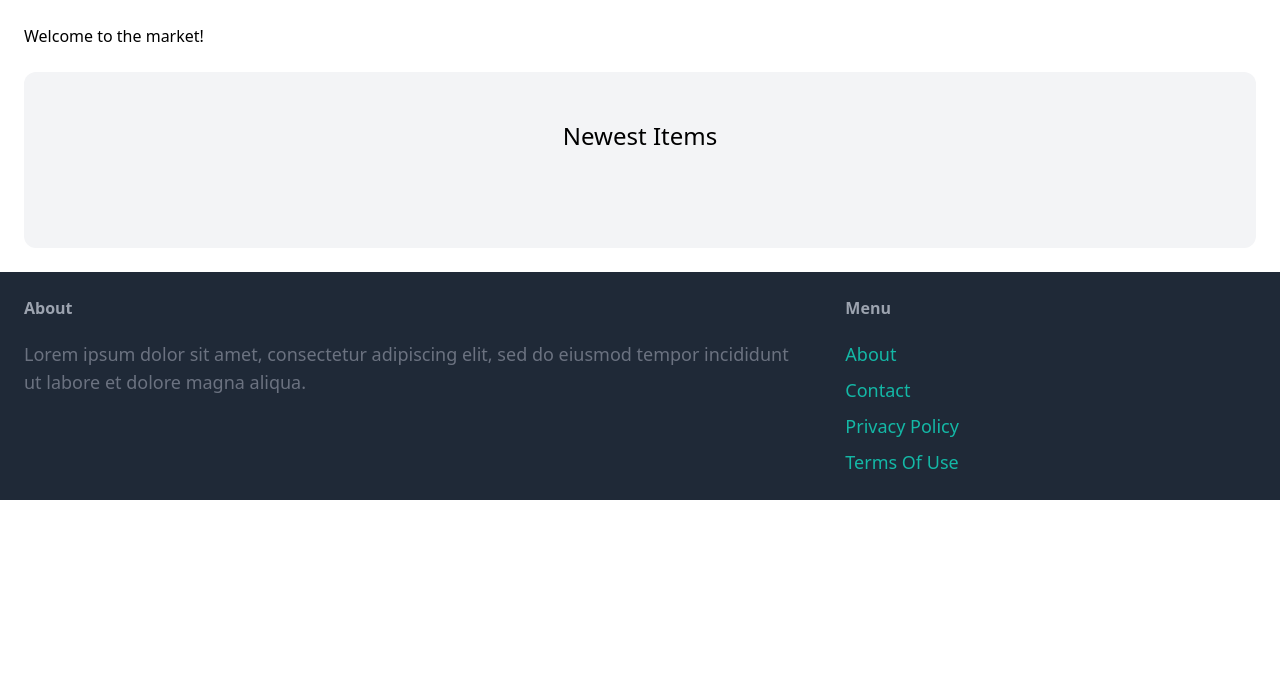
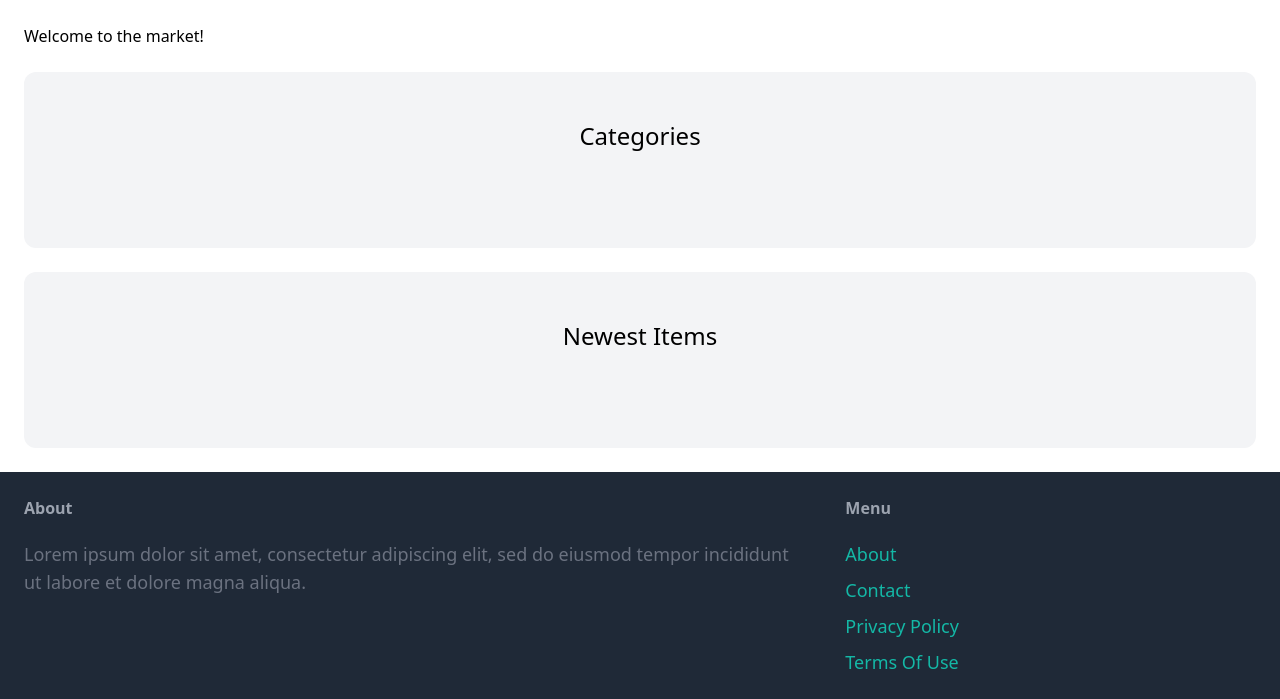
Before and after one commit to dawmro/flea_market, a Django app: page / in a window 1280 px wide. Shown: the part 77-776 px from the top of the page. Run offline with Django 4.2, Linux system fonts and the light colour scheme; data that the repository does not hold is empty; some libraries are stand-ins or nearby versions.

Commit message:
display categories

```diff
--- a/flea_market/core/templates/core/index.html
+++ b/flea_market/core/templates/core/index.html
@@ -4,6 +4,25 @@
 
 {% block content %}
     <h1>Welcome to the market!</h1>
+
+    <div class="mt-6 px-6 py-12 bg-gray-100 rounded-xl">
+        <h2 class="mb-12 text-2xl text-center">Categories</h2>
+
+        <div class="grid grid-cols-3 gap-3">
+            {% for category in categories %}
+                <div>
+                    <a href="#">
+
+                        <div class="p-6 bg-white rounded-b-xl">
+                            <h2 class="text-2xl">{{category.name}}</h2>
+                            <p class="text-gray-500">Items: {{category.items.count}}</p>
+                        </div>
+                    </a>
+                </div>
+            {% endfor %}
+        </div>
+    </div>
+
     <div class="mt-6 px-6 py-12 bg-gray-100 rounded-xl">
         <h2 class="mb-12 text-2xl text-center">Newest Items</h2>
 
```
